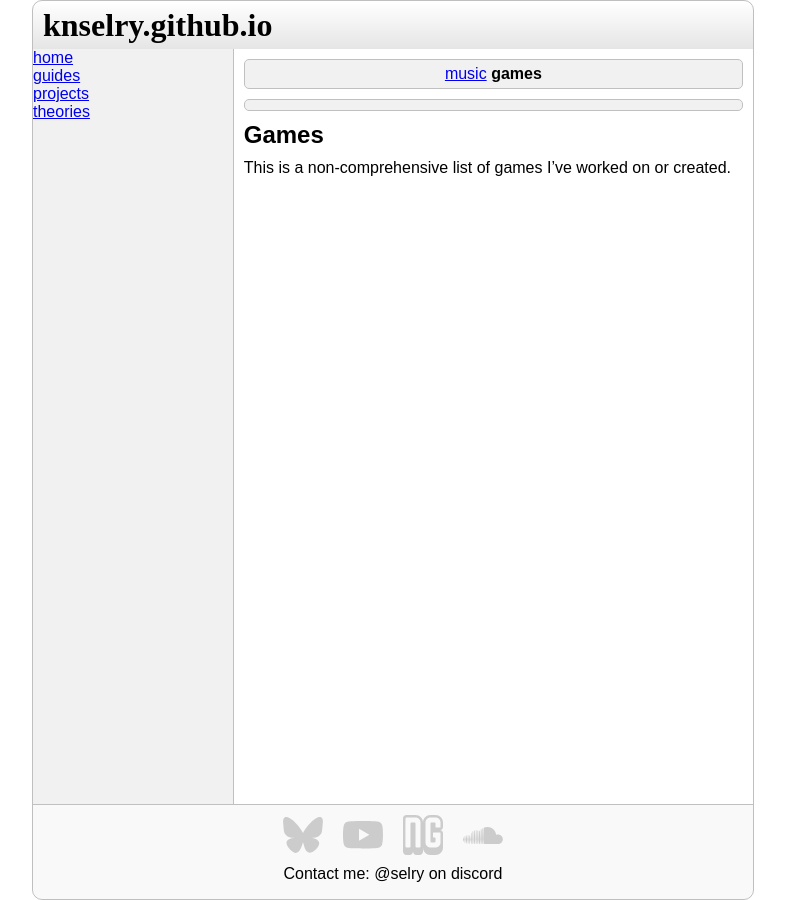
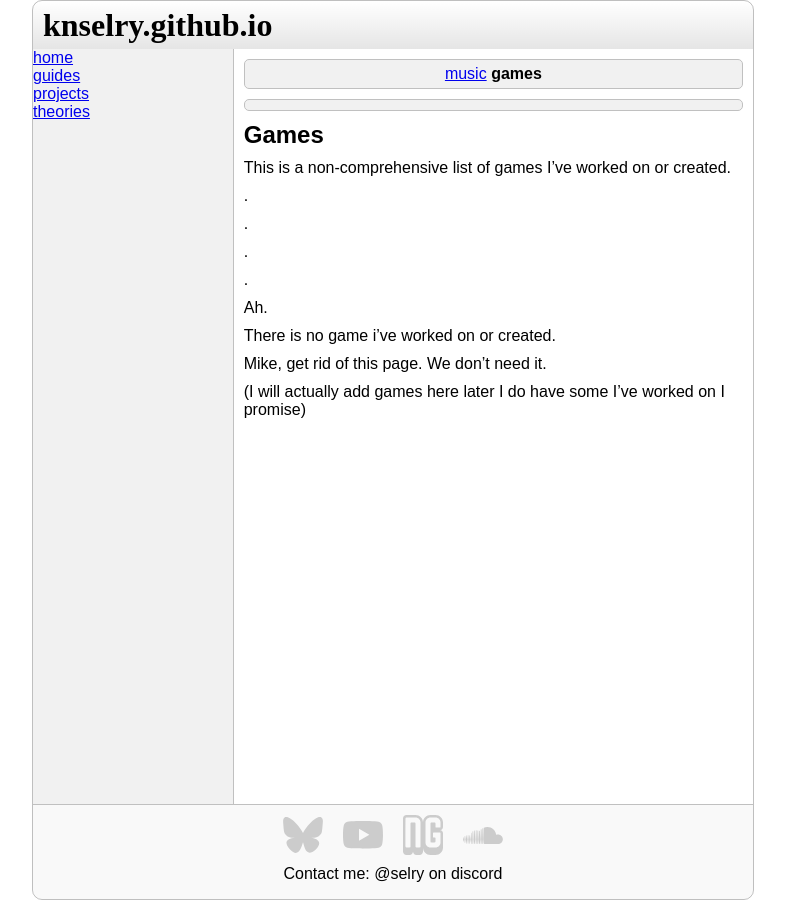
Before and after one commit to knselry/knselry.github.io, a Jekyll site: the page built from projects/games/index.markdown, in a window 1280 px wide. Shown: the whole page, without its empty margins (247-1032 px from the left). Built offline with Jekyll 4.4.1, drawn with Linux system fonts in a browser that asks for light colours.

Commit message:
added a bit to the games index

```diff
--- a/projects/games/index.markdown
+++ b/projects/games/index.markdown
@@ -4,3 +4,19 @@ category1: guides
 ---
 <h2>Games</h2>
 This is a non-comprehensive list of games I've worked on or created.
+
+.
+
+.
+
+.
+
+.
+
+Ah.
+
+There is no game i've worked on or created.
+
+Mike, get rid of this page. We don't need it.
+
+(I will actually add games here later I do have some I've worked on I promise)
```
